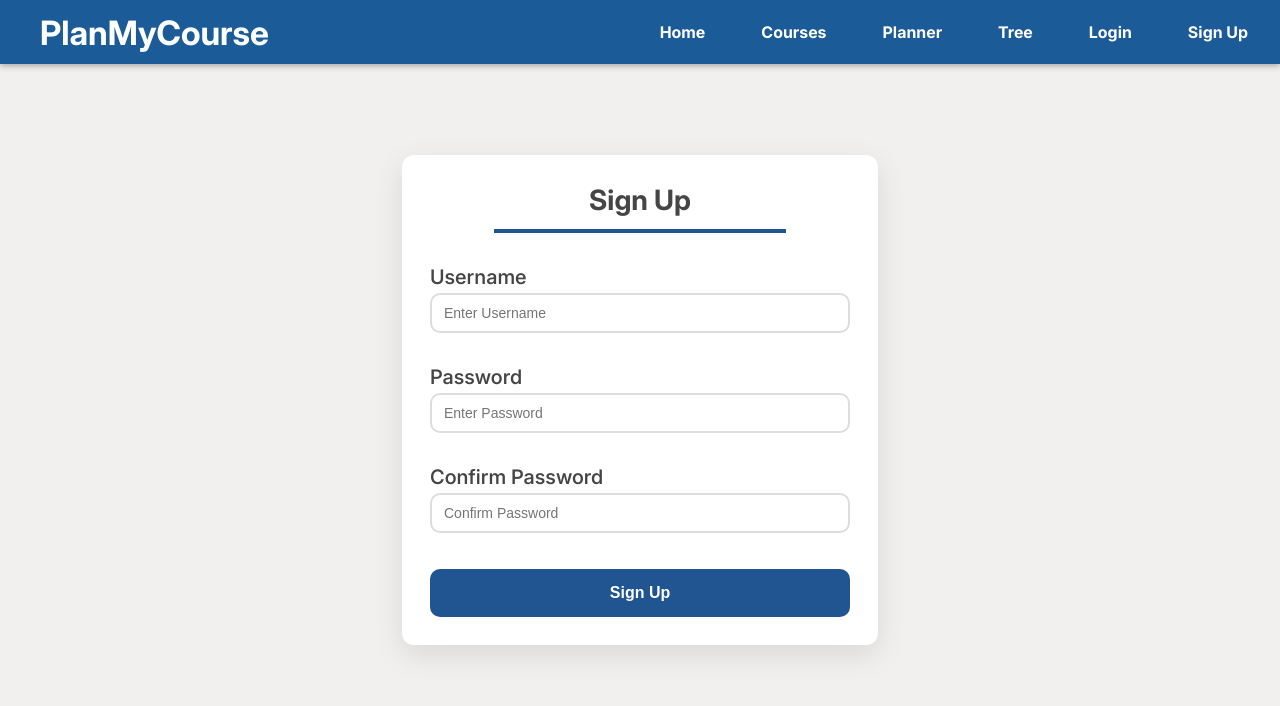
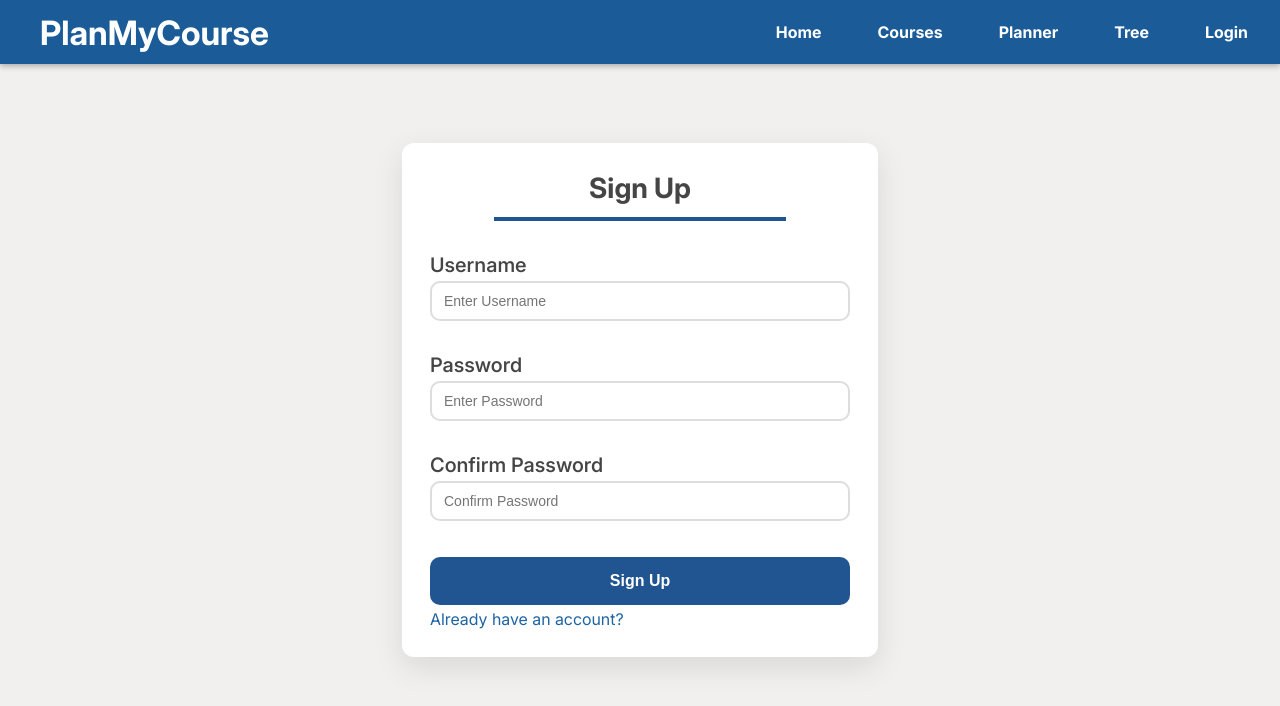
Before and after one commit to spookyoo/PlanMyCourse, a React app in the folder frontend/: page /signup in a window 1280 px wide. Shown: the top 706 px of the page. Built offline with nearby package versions, Linux system fonts and the light colour scheme; no server answers; the HTML template or start-up script is replaced by a standard one.

Commit message:
Consolidated signup and login to one tab
- Implemented links on signup/login page
- Removed signup from navbar
- Login button takes to signup, more natural user flow

```diff
--- a/frontend/src/app/pages/LoginPage.jsx
+++ b/frontend/src/app/pages/LoginPage.jsx
@@ -3,6 +3,7 @@ import { z } from 'zod'
 import { zodResolver } from '@hookform/resolvers/zod'
 import axios from 'axios';
 import { useState } from 'react';
+import { useNavigate } from 'react-router-dom';
 import './SignUpPage.css'
 
 const schema = z.object({
@@ -20,6 +21,7 @@ function LoginPage() {
     resolver: zodResolver(schema),
   })
   const [serverError, setServerError] = useState("");
+  const navigate = useNavigate();
 
   const onSubmit = async (data) => {
     const userData = {
@@ -62,6 +64,9 @@ function LoginPage() {
           <p className='errorMessage'>{errors.password?.message}</p>
           <p className='errorMessage'>{serverError}</p>
           <button className='saveBtn' type='submit'>Log In</button>
+          <span className='signUpRegister'>
+            Don't have an account? <span id='signUpRegisterLink' onClick={() => navigate("/signup")}>Register</span>
+          </span>
         </form>
     </div>
   )
--- a/frontend/src/app/pages/SignUpPage.css
+++ b/frontend/src/app/pages/SignUpPage.css
@@ -67,5 +67,19 @@
 }
 
 .saveBtn:hover {
-    background-color: #1e63a3;
+  background-color: #1e63a3;
 }
+
+.signUpRegister {
+  font-size: 16xpx;
+  margin-top: 4px;
+}
+
+.signUpRegister span {
+  color: #1e63a3;
+  cursor: pointer;
+}
+
+.signUpRegister span:hover {
+  text-decoration: underline;
+}
--- a/frontend/src/app/pages/SignUpPage.jsx
+++ b/frontend/src/app/pages/SignUpPage.jsx
@@ -74,6 +74,9 @@ function SignUpPage() {
           <p className='errorMessage'>{errors.confirmPassword?.message}</p>
           <p className='errorMessage'>{serverError}</p>
           <button className='saveBtn' type='submit'>Sign Up</button>
+          <span className='signUpRegister'>
+            <span id='signUpRegisterLink' onClick={() => navigate("/login")}>Already have an account?</span>
+          </span>
         </form>
     </div>
   )
--- a/frontend/src/components/Navbar/Navbar.jsx
+++ b/frontend/src/components/Navbar/Navbar.jsx
@@ -32,8 +32,7 @@ function Navbar({user}) {
               {/* Only show these if user is not logged in */}
               {!user && (
               <>
-                <li onClick={() => navigate("/login")}>Login</li>
-                <li onClick={() => navigate("/signup")}>Sign Up</li>
+                <li onClick={() => navigate("/signup")}>Login</li>
               </>
               )}
             {/* Only show this if user is logged in */}
```
